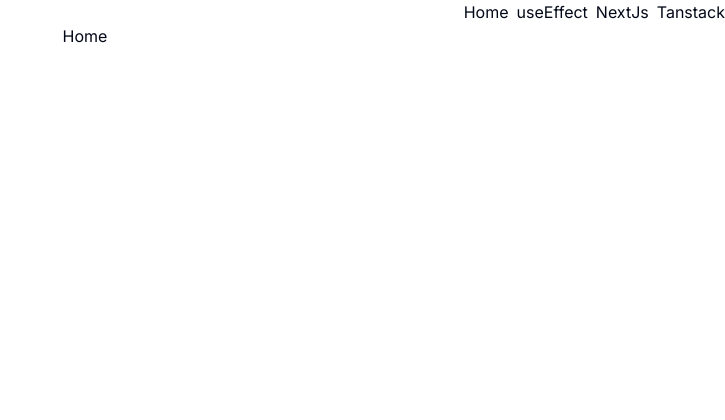
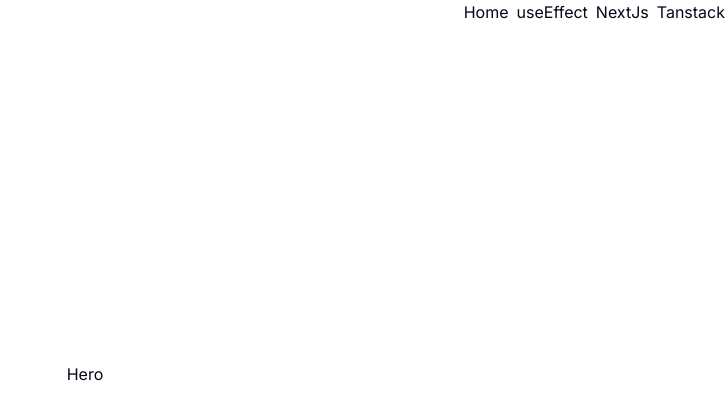
Before and after one commit to Endeyr/newsfeed, a Next.js app: page / in a window 1280 px wide. Shown: the top 420 px of the page, without its empty margins (555-1280 px from the left). Built offline with nearby package versions, Linux system fonts and the light colour scheme.

Commit message:
add hero section

```diff
--- /dev/null
+++ b/app/components/hero/index.tsx
@@ -0,0 +1,4 @@
+const Hero = () => {
+	return <div>Hero</div>
+}
+export default Hero
--- a/app/page.tsx
+++ b/app/page.tsx
@@ -1,8 +1,10 @@
+import Container from './components/container'
+import Hero from './components/hero'
 
 export default function Home() {
 	return (
-		<main className="flex min-h-screen flex-col items-center justify-between  ">
-			Home
-		</main>
+		<Container>
+			<Hero />
+		</Container>
 	)
 }
```
